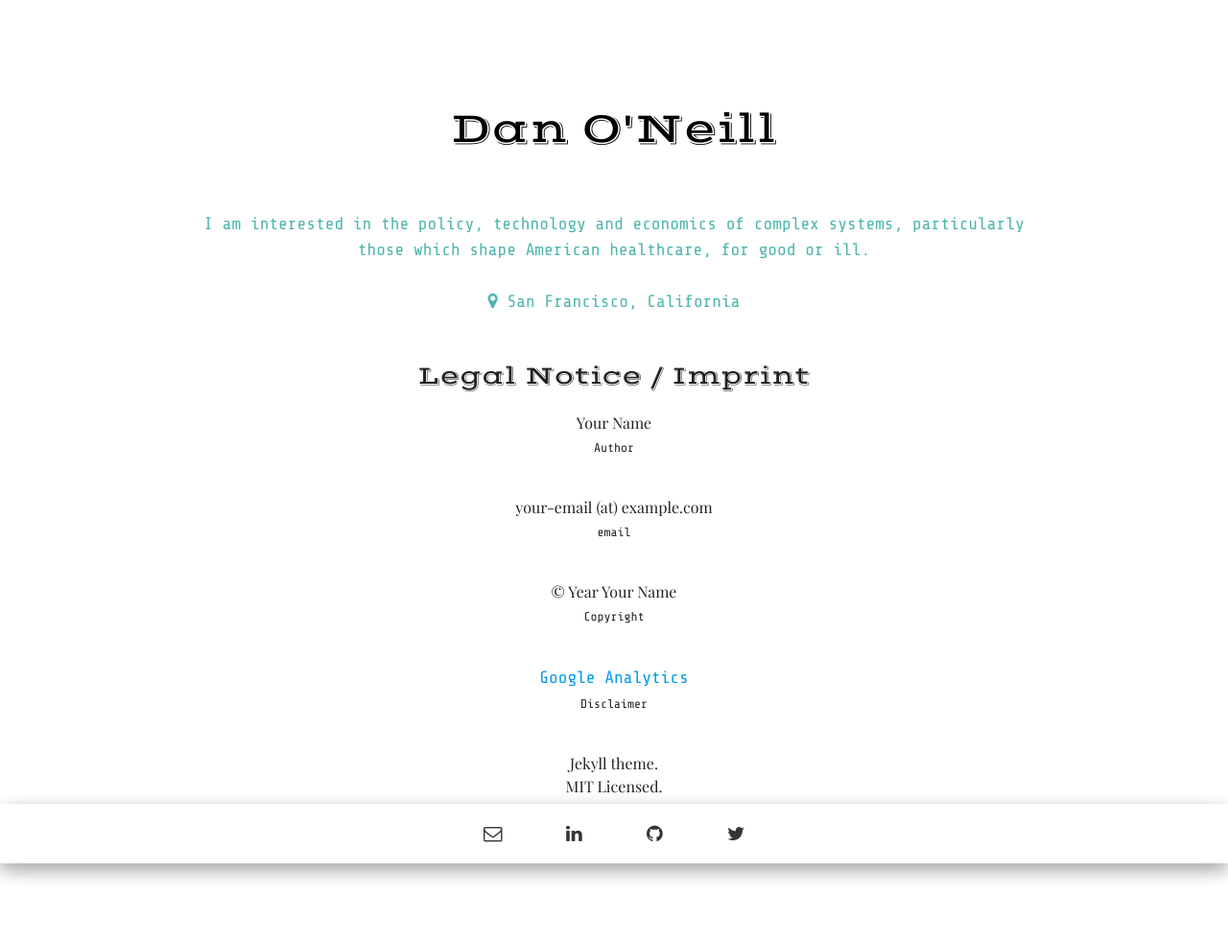
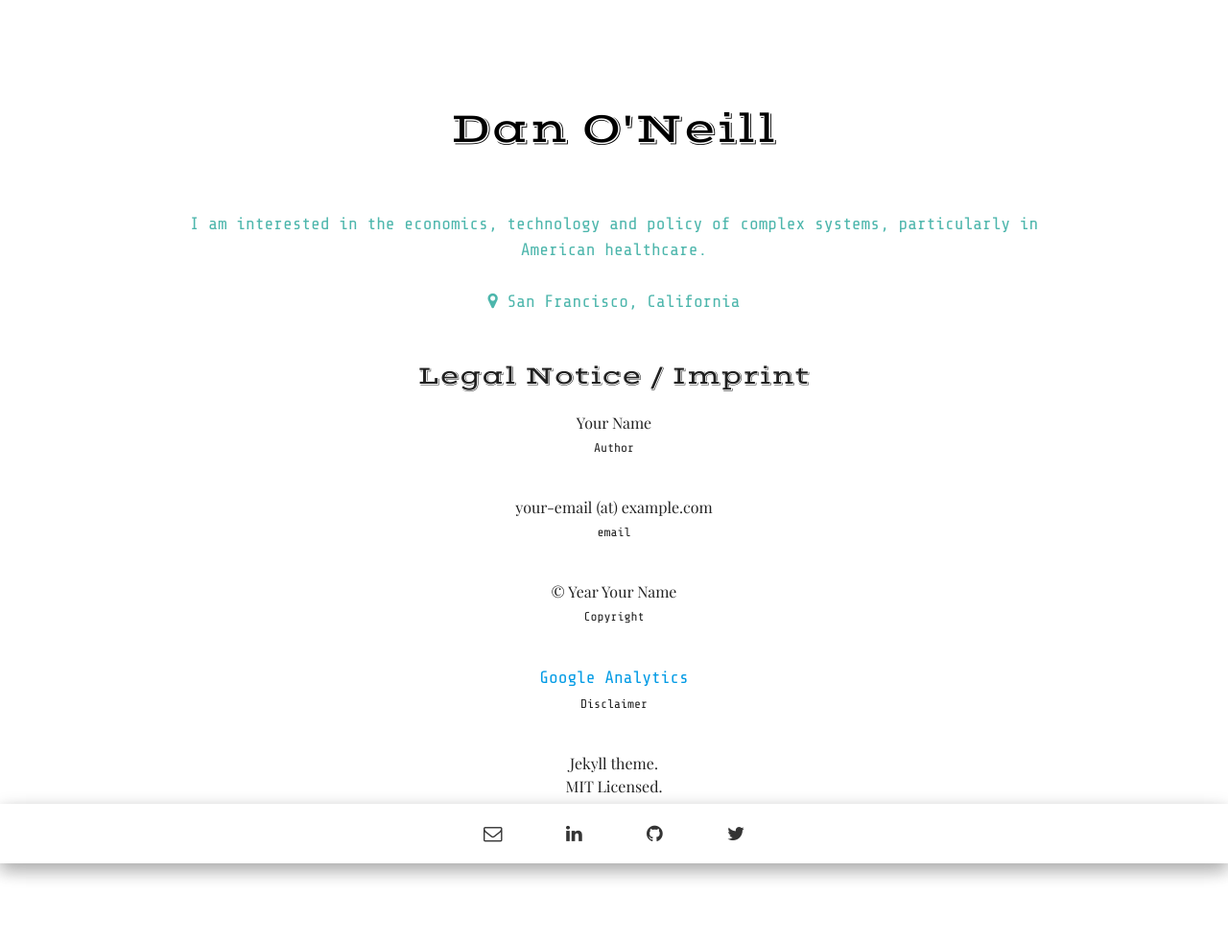
Before and after one commit to danielponeill/danielponeill.github.io, a Jekyll site: the page built from imprint.html, in a window 1280 px wide. Shown: the whole page at 96% size. Built offline with Jekyll 4.4.1, drawn with Linux system fonts in a browser that asks for light colours; some web fonts are replaced.

Commit message:
Update _config.yml

```diff
--- a/_config.yml
+++ b/_config.yml
@@ -1,6 +1,6 @@
 title: "Dan O'Neill"
 description: "Personal website of Daniel P. O'Neill, digital health executive and health policy fellow.  Home for my occasional brainstorms."
-about: "I am interested in the policy, technology and economics of complex systems, particularly those which shape American healthcare, for good or ill."
+about: "I am interested in the economics, technology and policy of complex systems, particularly in American healthcare."
 location: "San Francisco, California"
 email: dan@dponeill.com
 baseurl: ""
```
